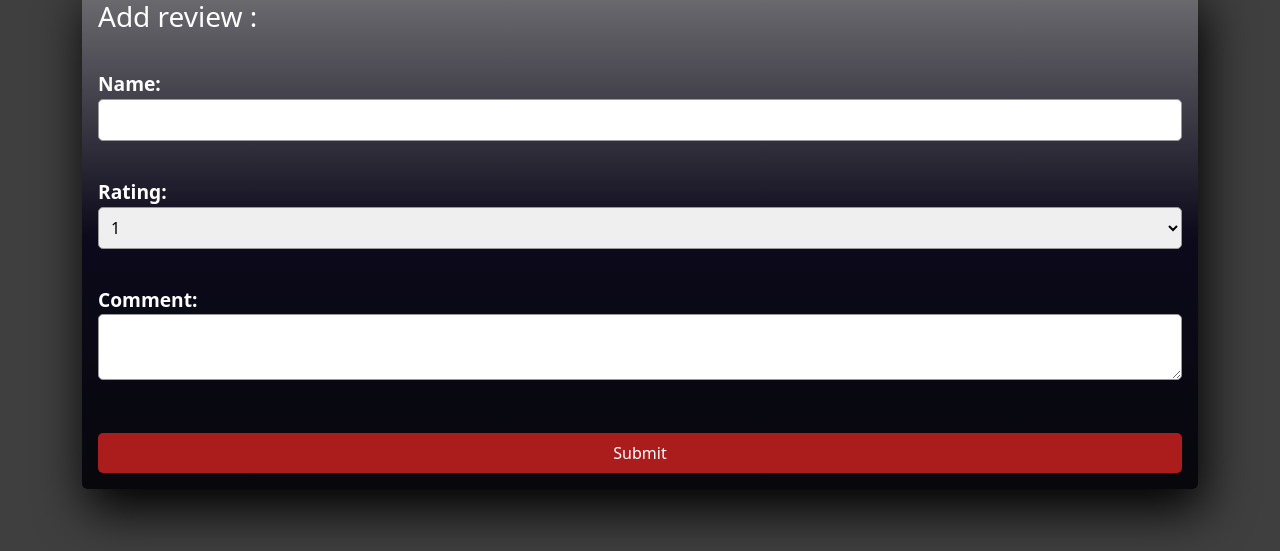
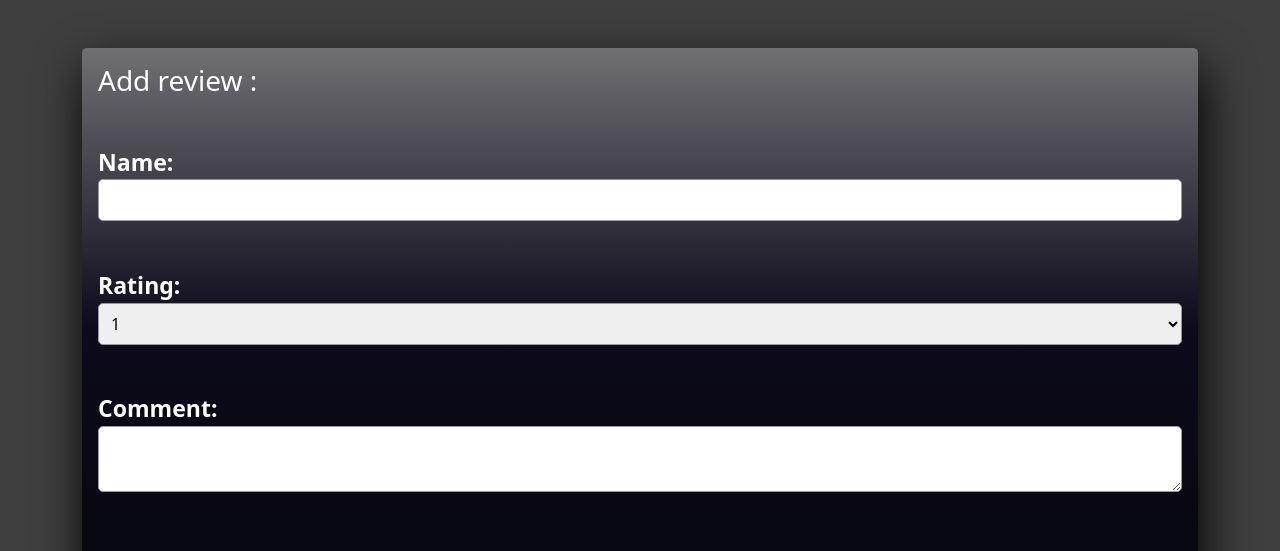
Before and after one commit to HKGrewal98/React-Project-Frontend, a React (Create React App) app: page /ottomons/reviews in a window 1280 px wide. Shown: the part 148-699 px from the top of the page. Built offline with nearby package versions, Linux system fonts and the light colour scheme; no server answers.

Commit message:
Update Reviews.css

```diff
--- a/src/components/Reviews/Reviews.css
+++ b/src/components/Reviews/Reviews.css
@@ -1,14 +1,3 @@
-@import url("https://fonts.googleapis.com/css2?family=Noto+Sans+JP:wght@400;700&display=swap");
-
-* {
-  box-sizing: border-box;
-}
-
-body {
-  font-family: 'Noto Sans JP', sans-serif;
-  background-color: #3f3f3f !important;
-}
-
 .container {
   display: flex;
   flex-wrap: wrap;
@@ -31,21 +20,28 @@ body {
 .form-section {
   flex-basis: 100%;
   margin-bottom: 2rem;
+  display: flex;
+  justify-content: space-between;
+  margin-top: 2rem;
+  margin-bottom: 2rem;
+  font-size: larger;
 }
 
-.review-form {
+.review-form{
   color: white;
+  background: red;
   overflow: hidden;
   border-radius: 5px;
   padding: 1rem;
   box-shadow: 5px 20px 50px #000;
   background: linear-gradient(to bottom, #706f73, #0c0a1b, #07070c );
+  margin-top: 2rem;
+  margin-bottom: 3rem;
+  height: 90%;
+  width: 100%;
   display: flex;
+  flex-direction: column;
   justify-content: space-between;
-  margin-top: 2rem;
-  margin-bottom: 2rem;
-  font-size: larger;
-  flex-basis: 100%;
 }
 
 .review-form label {
```
